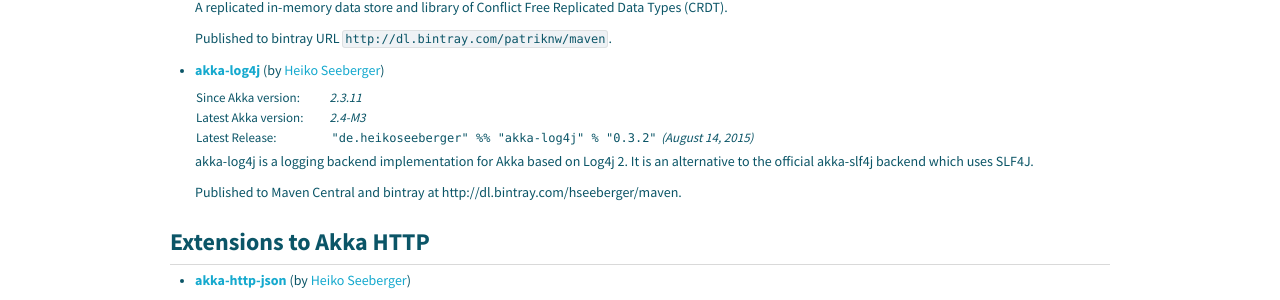
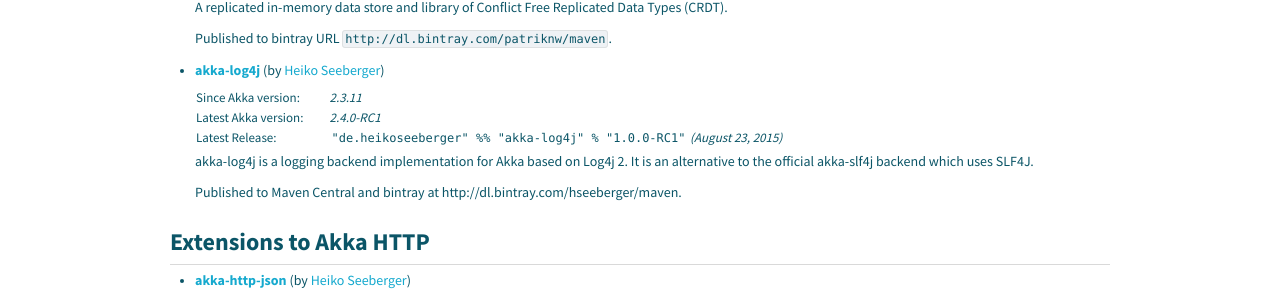
Before and after one commit to raboof/akka.github.com, a Jekyll site: the page built from community/index.md, in a window 1280 px wide and 900 px high, scrolled down 1236 px. Shown: the part 151-451 px from the top of the window. Built offline with Jekyll 4.4.1, drawn with Linux system fonts in a browser that asks for light colours.

Commit message:
Upgrade version of akka-log4j on community page to 1.0.0-RC1

```diff
--- a/community/index.md
+++ b/community/index.md
@@ -116,8 +116,8 @@
 
   <table class="stats">
   <tr><td>Since Akka version:</td><td>2.3.11</td></tr>
-  <tr><td>Latest Akka version:</td><td>2.4-M3</td></tr>
-  <tr><td>Latest Release:</td><td><code>"de.heikoseeberger" %% "akka-log4j" % "0.3.2"</code> (August 14, 2015)</td></tr>
+  <tr><td>Latest Akka version:</td><td>2.4.0-RC1</td></tr>
+  <tr><td>Latest Release:</td><td><code>"de.heikoseeberger" %% "akka-log4j" % "1.0.0-RC1"</code> (August 23, 2015)</td></tr>
   </table>
 
   akka-log4j is a logging backend implementation for Akka based on Log4j 2. It is an alternative to the official akka-slf4j backend which uses SLF4J.
```
